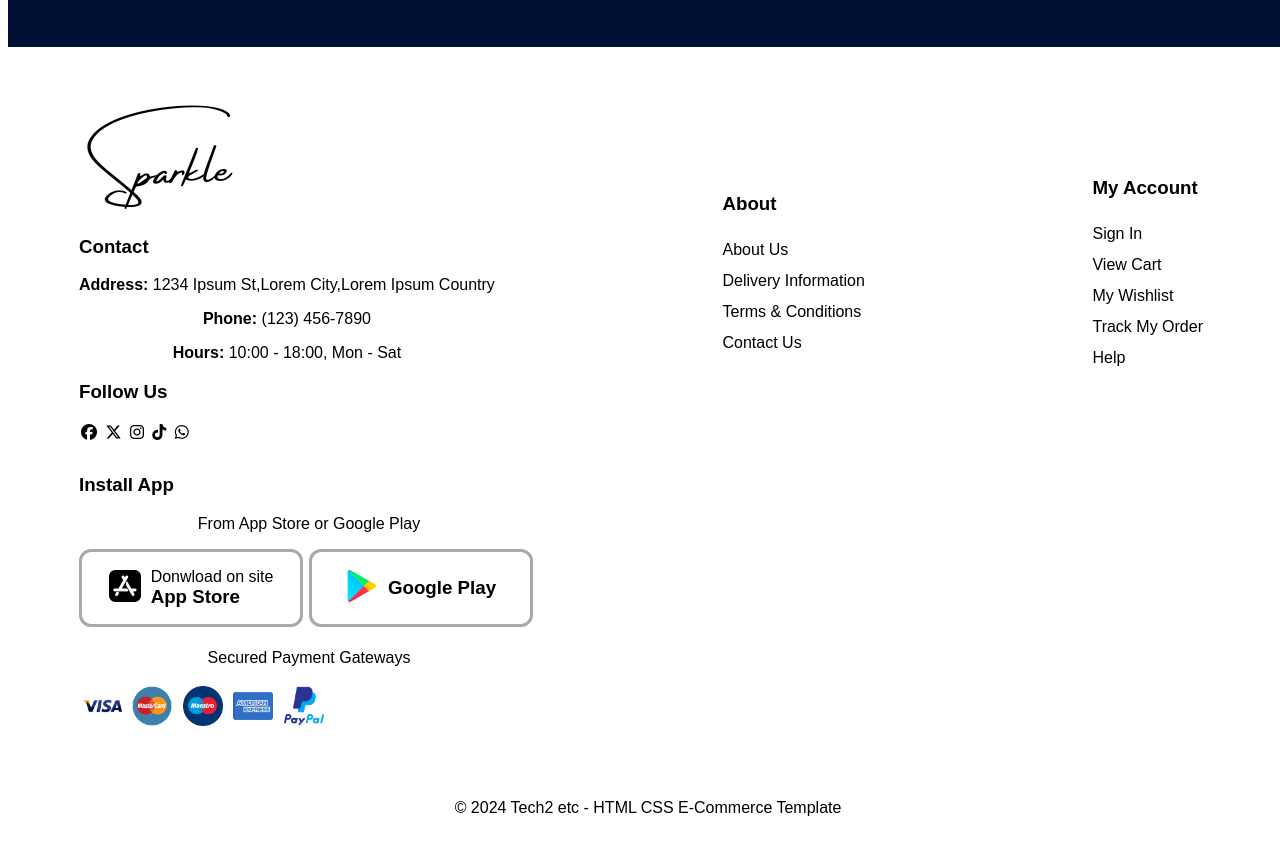
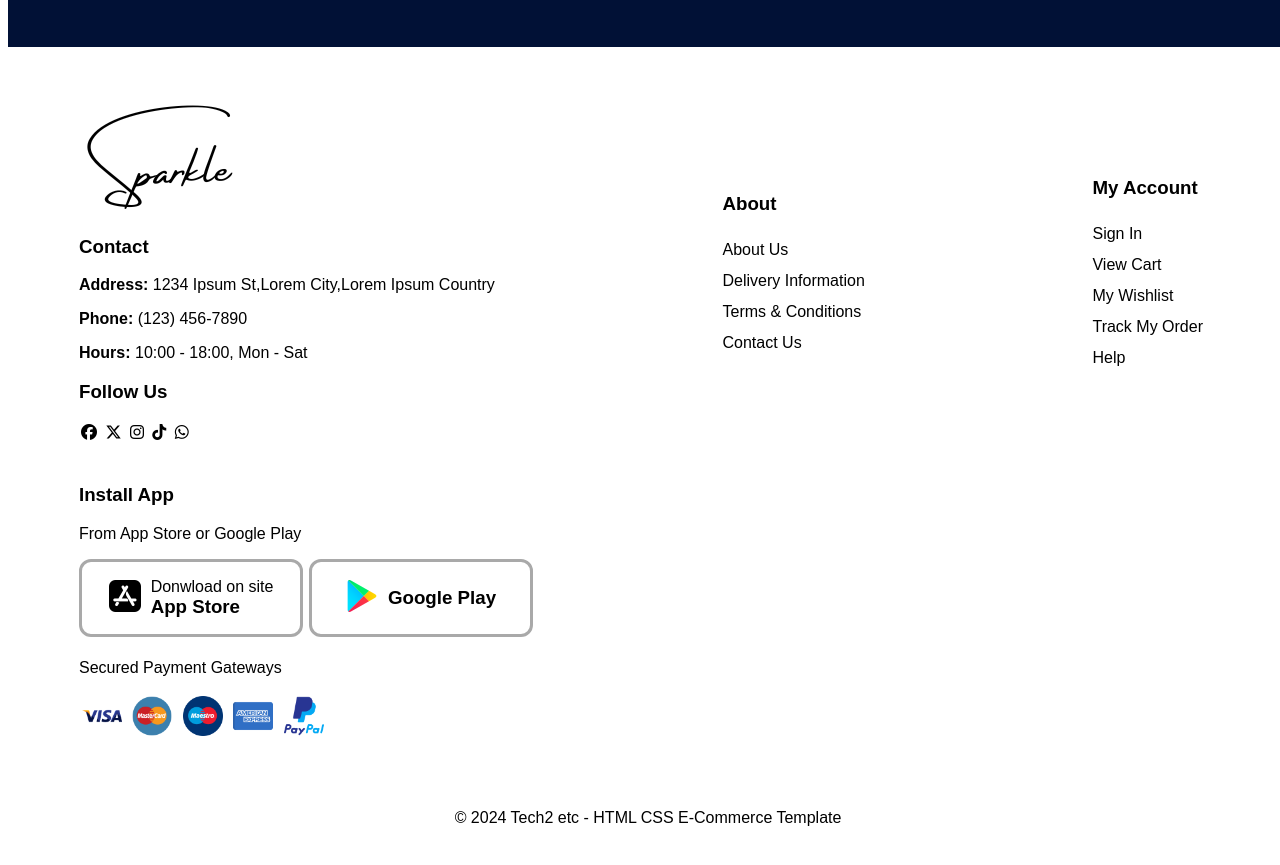
Before and after one commit to ianthedeveloper/E-Commerce-Store, a plain HTML site: page index.html in a window 1280 px wide. Shown: the part 7791-8656 px from the top of the page. Drawn offline with Linux system fonts and the light colour scheme.

Commit message:
Modified Footer section

```diff
--- a/index.html
+++ b/index.html
@@ -580,9 +580,9 @@
                 <h3>Contact</h3>
 
                 <div class="business-details">
-                    <p><span>Address: </span>1234 Ipsum St,Lorem City,Lorem Ipsum Country</p>
-                    <p><span>Phone: </span>(123) 456-7890</p>
-                    <p><span>Hours: </span>10:00 - 18:00, Mon - Sat</p>
+                    <p><strong>Address: </strong>1234 Ipsum St,Lorem City,Lorem Ipsum Country</p>
+                    <p><strong>Phone: </strong>(123) 456-7890</p>
+                    <p><strong>Hours: </strong>10:00 - 18:00, Mon - Sat</p>
                 </div>
 
                 <div class="social-media">
@@ -666,7 +666,7 @@
             </div>
      </div>
 
-        <p>&copy; 2024 Tech2 etc - HTML CSS E-Commerce Template</p>
+        <p class="footer-bottom">&copy; 2024 Tech2 etc - HTML CSS E-Commerce Template</p>
 
     </section>
 
--- a/style.css
+++ b/style.css
@@ -582,7 +582,7 @@ html, body{
 
 #footer .contact{
     margin-right: 14px;
-    margin-bottom: 14px;
+    margin-bottom: 24px;
 }
 #footer .business-details p span{
     font-weight: 600;
@@ -596,7 +596,7 @@ html, body{
 
 #footer .credentials{
     margin-right: 14px;
-    margin-bottom: 14px;
+    margin-bottom: 24px;
 }
 
 #footer .credentials h3{
@@ -661,7 +661,6 @@ html, body{
     height: 40px;
 }
 
-
-#myfooter p{
+#myfooter .footer-bottom{
     text-align: center;
 }
```
